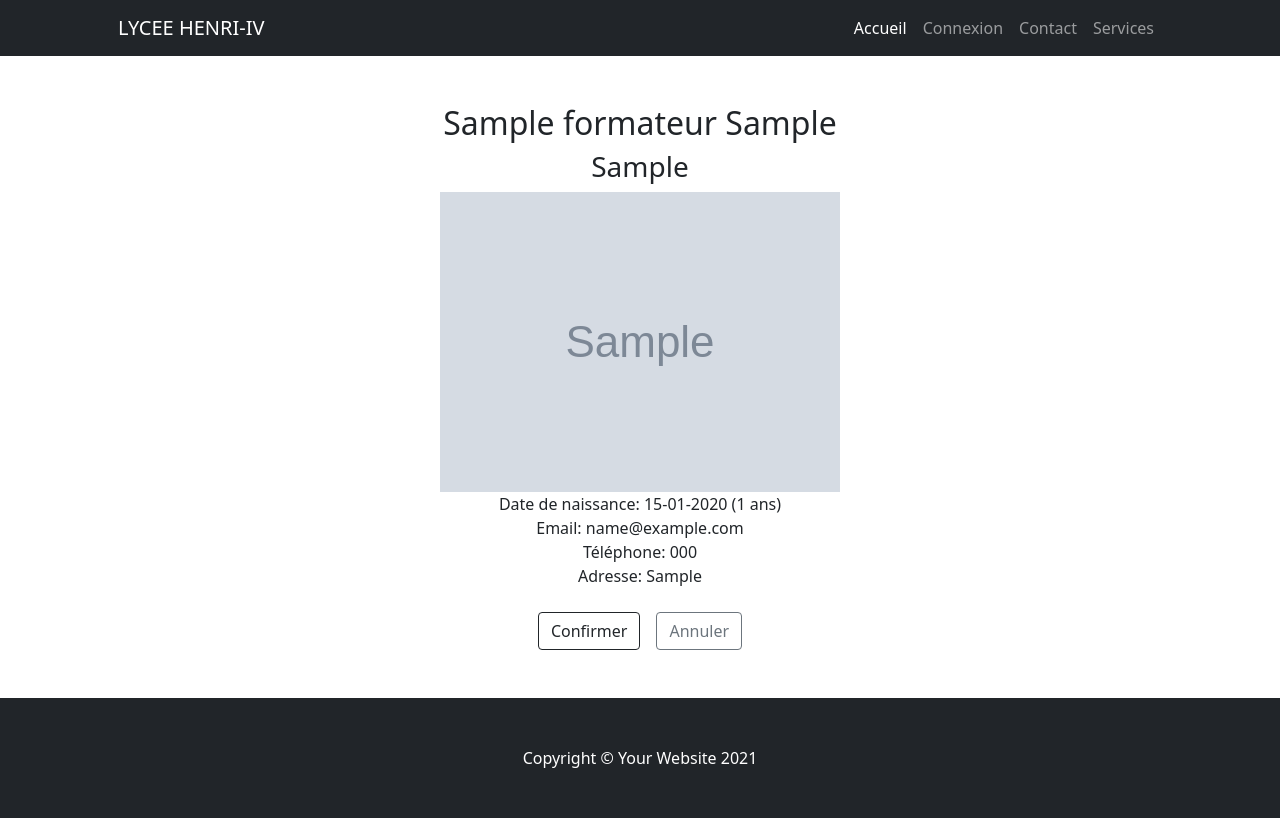
After one commit to FR-Marie/PHP-CRUD-GROUPE, a PHP site: page /supprimer_formateur.php?id_formateur=1 in a window 1280 px wide. The commit adds this page. Run offline with PHP 8.4, Linux system fonts and the light colour scheme; a user stored in the database is signed in; tables that the repository leaves empty hold one stand-in row (values such as "Sample post"); grey boxes marked "Sample" are stand-in pictures.

Commit message:
suppression formateur OK

```diff
--- a/affichage_formateurs.php
+++ b/affichage_formateurs.php
@@ -106,7 +106,9 @@ if($db){
                         <div class="card-footer d-flex">
                         <div><a class="btn btn-secondary btn-sm me-2" href="details_formateurs.php?id_formateur=<?=$infosPersos["id_formateur"]?>">Plus d'infos</a></div>
                         <form method="POST">
-                            <div><button type="submit" name="supprimer" class="btn btn-dark btn-sm">Supprimer</button></div>
+                            <div>
+                                <a class="btn btn-dark mb-5 btn-sm" href="supprimer_formateur.php?id_formateur=<?=$infosPersos["id_formateur"]?>">Supprimer</a>
+                            </div>
                         </form>
                         </div>
                         </div>
--- a/details_formateurs.php
+++ b/details_formateurs.php
@@ -122,9 +122,9 @@ if (isset($_POST["btn-deconnexion"])){
         </form>
 
         <!---------BTN SUPPRIMER-------->
-        <form action="" method="POST" class="">
-            <button type="submit" name="btn-supprimer-formateur" class="btn btn-outline-danger mb-5">Supprimer</button>
-        </form>
+            <div>
+                <a class="btn btn-outline-dark mb-5" href="supprimer_formateur.php?id_formateur=<?=$details["id_formateur"]?>">Supprimer ce formateur</a>
+            </div>
         </div>
 
         <div>
--- /dev/null
+++ b/supprimer_formateur.php
@@ -0,0 +1,220 @@
+<?php
+session_start();
+
+if(isset($_SESSION["email"])){
+
+
+if (isset($_POST["btn-deconnexion"])){
+    echo "btn ok";
+    session_unset();
+    session_destroy();
+    header("location: index.php");
+}
+?>
+
+<!DOCTYPE html>
+<html lang="en">
+<head>
+    <meta charset="utf-8" />
+    <meta name="viewport" content="width=device-width, initial-scale=1, shrink-to-fit=no" />
+    <meta name="description" content="" />
+    <meta name="author" content="" />
+
+    <!-----bootstrap---->
+    <link href="https://cdn.jsdelivr.net/npm/bootstrap@5.1.3/dist/css/bootstrap.min.css" rel="stylesheet" integrity="sha384-1BmE4kWBq78iYhFldvKuhfTAU6auU8tT94WrHftjDbrCEXSU1oBoqyl2QvZ6jIW3" crossorigin="anonymous">
+
+    <title>Détails formateur</title>
+
+
+    <!-- Favicon-->
+    <link rel="icon" type="image/x-icon" href="assets/favicon.ico" />
+    <!-- Core theme CSS (includes Bootstrap)-->
+    <link href="css/styles.css" rel="stylesheet" />
+</head>
+<body>
+
+
+
+<!-- Responsive navbar-->
+<nav class="navbar navbar-expand-lg navbar-dark bg-dark">
+    <div class="container px-5">
+        <a class="navbar-brand" href="#!">LYCEE HENRI-IV</a>
+        <button class="navbar-toggler" type="button" data-bs-toggle="collapse" data-bs-target="#navbarSupportedContent" aria-controls="navbarSupportedContent" aria-expanded="false" aria-label="Toggle navigation"><span class="navbar-toggler-icon"></span></button>
+        <div class="collapse navbar-collapse" id="navbarSupportedContent">
+            <ul class="navbar-nav ms-auto mb-2 mb-lg-0">
+                <li class="nav-item"><a class="nav-link active" aria-current="page" href="accueil.php">Accueil</a></li>
+                <li class="nav-item"><a class="nav-link" href="#!">Connexion</a></li>
+                <li class="nav-item"><a class="nav-link" href="#!">Contact</a></li>
+                <li class="nav-item"><a class="nav-link" href="#!">Services</a></li>
+            </ul>
+        </div>
+    </div>
+</nav>
+
+
+<?php
+$user = "root";
+$pass = "";
+
+try {
+    $db = new PDO("mysql:host=localhost;dbname=ecole_assiamarie;charset=UTF8", $user, $pass);
+    $db->setAttribute(PDO::ATTR_ERRMODE, PDO::ERRMODE_EXCEPTION);
+    //echo "connexion à la BD réussie";
+
+}catch (PDOException $exception){
+    //echo "Echec de la connexion à la BD" . $exception->getMessage();
+    die();
+}
+
+
+?>
+<!-----------------------------SI LA CO AVEC LA DB EST OK => TRAITEMENT-------------------------------->
+<?php
+
+if($db){
+    $sql = "SELECT * FROM formateurs WHERE id_formateur = ?";
+    $formateurID = $_GET["id_formateur"];
+
+    $request = $db->prepare($sql);
+    $request->bindParam(1, $formateurID);
+
+    $request->execute();
+
+    $formateur_edit = $request->fetch(PDO::FETCH_ASSOC);
+}
+
+?>
+
+<!------------------SUPPRESSION DU PRODUIT------------------>
+<!---------------------------REQUETE SQL PELUCHES----------------------------->
+<?php
+if($db){
+    $sql = "SELECT * FROM formateurs WHERE id_formateur = ?";
+    $id_formateur = $_GET["id_formateur"];
+
+    $request = $db->prepare($sql);
+    $request->bindParam(1, $id_formateur);
+
+    $request->execute();
+
+    $detailsFormateurDelete = $request->fetch(PDO::FETCH_ASSOC);
+
+    $dateDeNaissance = new DateTime($detailsFormateurDelete["date_naissance_formateur"]);
+}
+?>
+
+
+
+<!------------------------------CONTENU----------------------------------->
+<!------------------------------------------------------------------------>
+<div class="container-fluid text-center mt-5">
+    <div class="row" id="affiche-formateurs">
+
+        <h2 class=""> <?= $detailsFormateurDelete["nom_formateur"] ." " .$detailsFormateurDelete["prenom_formateur"] ?> </h2>
+        <h3> <?= $detailsFormateurDelete["matiere_formateur"] ?></h3>
+
+        <div class="">
+            <img src="<?= $detailsFormateurDelete["avatar_formateur"] ?>" alt="<?= $detailsFormateurDelete["nom_formateur"] ?>" title="<?= $detailsFormateurDelete["nom_formateur"] ?>">
+        </div>
+
+        <div class="">
+            <span>Date de naissance: </span><?= $dateDeNaissance->format("d-m-Y") . " (" . $detailsFormateurDelete["age_formateur"] . " ans)"?>
+        </div>
+        <div class="">
+            <span>Email: </span><?= $detailsFormateurDelete["email_formateur"]?>
+        </div>
+        <div class="">
+            <span>Téléphone: </span><?= $detailsFormateurDelete["telephone_formateur"]?>
+        </div>
+        <div class="">
+            <span>Adresse: </span><?= $detailsFormateurDelete["adresse_formateur"]?>
+        </div>
+
+        <div class="d-flex justify-content-center mt-4">
+
+            <!---------------------BTN CONFIRMER LA SUPPRESSION DU FORMATEUR + ANNULER (RETOUR AFFICHAGE FORMATEURS)------------------->
+            <div class="text-center d-flex justify-content-center">
+                <!--btn confirmer-->
+                <form action="" method="POST">
+                    <button id="btn-delete-formateur" type="submit" name="btnDeleteFormateur" class="btn btn-outline-dark me-2">Confirmer</button>
+                </form>
+                <!--btn annuler-->
+                <a href="affichage_formateurs.php" id="btn-annuler-delete-formateur" class="btn btn-outline-secondary ms-2">Annuler</a>
+            </div>
+
+    </div>
+</div>
+
+    <div class="row mt-5">
+
+        <?php
+
+        if(isset($_POST["btnDeleteFormateur"])){
+            //echo "btn supp ok";
+
+            ///////////////////////////////////////
+            $sql = "DELETE FROM formateurs WHERE id_formateur =?";
+
+            ///////////////////////////////////////
+            $delete = $db->prepare($sql);
+            $id_formateur = $_GET["id_formateur"];
+
+            ///////////////////////////////////////
+            $delete->bindParam(1, $id_formateur);
+            $delete->execute();
+
+            if($delete){
+                ?>
+                <div class="alert alert-success w-50 m-auto text-center">Suppression réussie</div>
+                <div class="text-center">
+                    <a href="accueil.php" class="btn btn-secondary w-25 m-auto text-center mt-5 mb-5">Retour accueil</a>
+                </div>
+                <style>
+                    #affiche-formateurs{
+                        display: none;
+                    }
+                </style>
+                <?php
+            }else{
+                ?>
+                <div class="alert alert-danger w-50 m-auto text-center">Echec de la suppression</div>
+                <?php
+            }
+        }
+        ?>
+
+    </div>
+
+
+</div>
+
+
+
+
+<!-----------------------SI SESSION PAS OK------------------------->
+<?php
+
+}else{
+    ?>
+    <div class="alert alert-warning text-light">
+        <p>vous devez être connecté pour voir cette page!</p>
+        <button><a href="index.php">Se connecter</a></button>
+    </div>
+    <?php
+}
+
+
+?>
+
+<!-- Footer-->
+<footer class="py-5 bg-dark">
+
+    <div class="container px-4 px-lg-5"><p class="m-0 text-center text-white">Copyright &copy; Your Website 2021</p></div>
+
+</footer>
+<!-- Bootstrap core JS-->
+<script src="https://cdn.jsdelivr.net/npm/bootstrap@5.1.3/dist/js/bootstrap.bundle.min.js"></script>
+<!-- Core theme JS-->
+<script src="js/scripts.js"></script>
+</body>
+</html>
```
